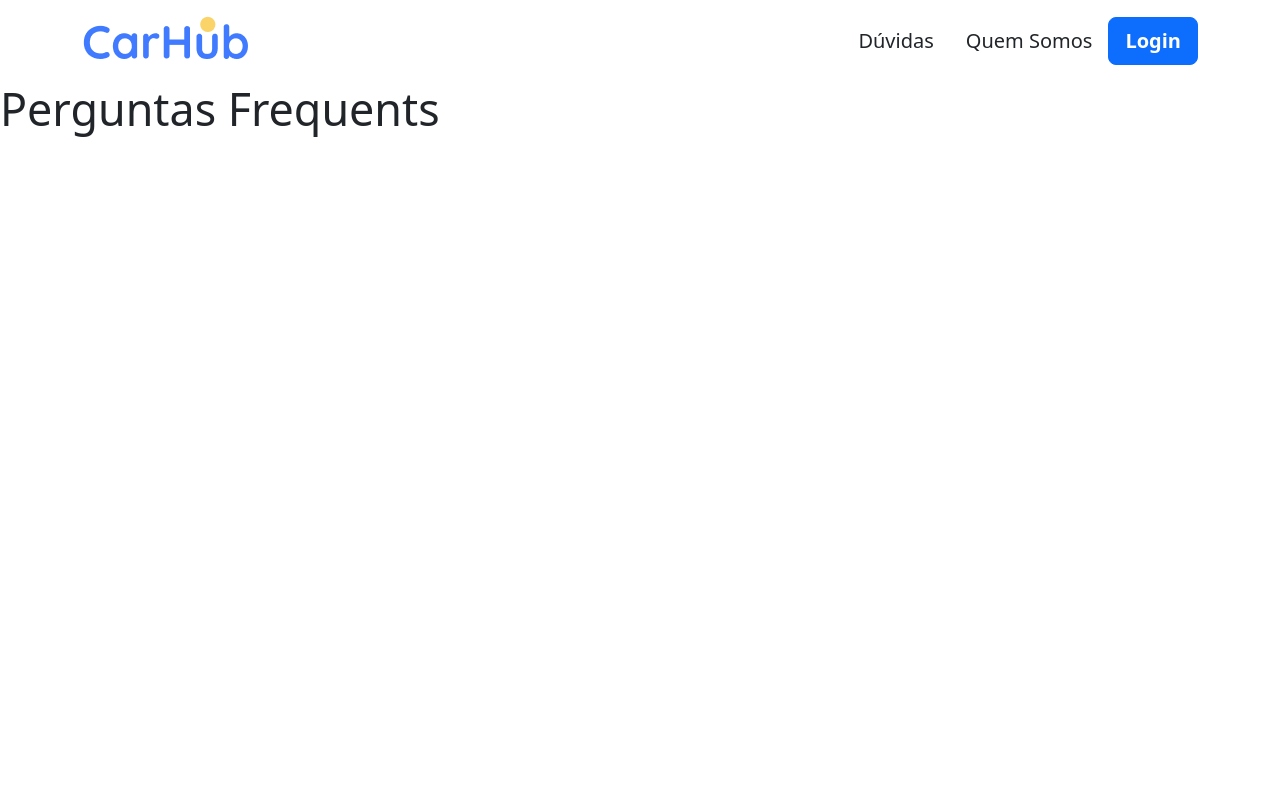
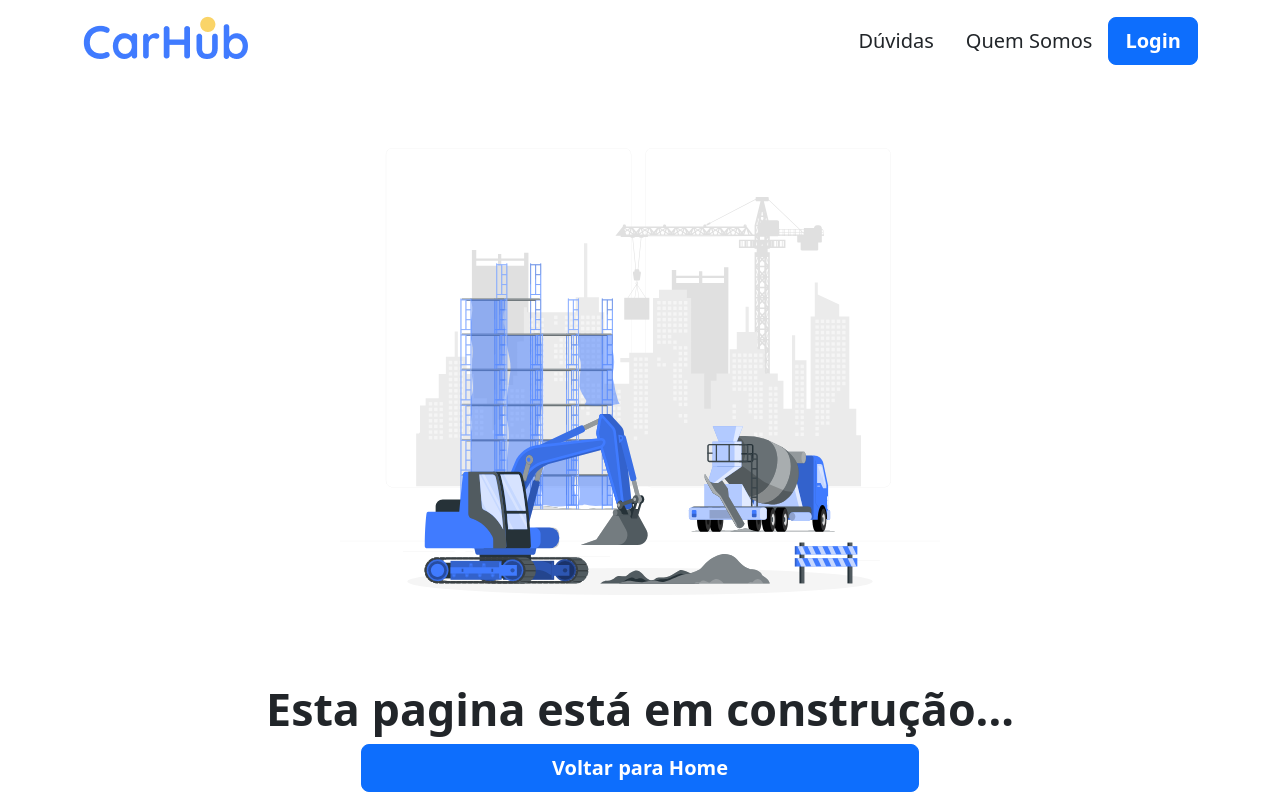
Before and after one commit to clemeson/carhub, a React (Vite) app in the folder frontend/: page /questions in a window 1280 px wide. Built offline with nearby package versions, Linux system fonts and the light colour scheme.

Commit message:
feat: page placeholder

```diff
--- a/frontend/src/pages/AboutUs/index.jsx
+++ b/frontend/src/pages/AboutUs/index.jsx
@@ -1,9 +1,34 @@
-import React from 'react';
-
+import constru from '../../assets/constructor.svg';
+import Button from '../../components/Button';
+import { useNavigate } from 'react-router-dom';
 // import { Container } from './styles';
 
 function AboutUs() {
-  return <h1>SObre nós</h1>;
+  const navigate = useNavigate();
+  const handleButton = (e) => {
+    e.preventDefault();
+
+    navigate('/');
+  };
+  return (
+    <>
+      <div className="container d-flex flex-column justify-content-center w-100">
+        <img
+          style={{ maxWidth: '600px' }}
+          className="w-100 mx-auto"
+          src={constru}
+        ></img>
+        <h1 className="fw-bold mx-auto">Esta pagina está em construção...</h1>
+        <div className="w-50 mx-auto">
+          <Button
+            color={'primary'}
+            text={'Voltar para Home'}
+            handleClick={handleButton}
+          ></Button>
+        </div>
+      </div>
+    </>
+  );
 }
 
 export default AboutUs;
--- a/frontend/src/pages/PublishCar/index.jsx
+++ b/frontend/src/pages/PublishCar/index.jsx
@@ -1,11 +1,32 @@
-import React from 'react';
-
+import constru from '../../assets/constructor.svg';
+import Button from '../../components/Button';
+import { useNavigate } from 'react-router-dom';
 // import { Container } from './styles';
 
 function PublishCar() {
+  const navigate = useNavigate();
+  const handleButton = (e) => {
+    e.preventDefault();
+
+    navigate('/');
+  };
   return (
     <>
-      <h1>Publcar seu carro</h1>
+      <div className="container d-flex flex-column justify-content-center w-100">
+        <img
+          style={{ maxWidth: '600px' }}
+          className="w-100 mx-auto"
+          src={constru}
+        ></img>
+        <h1 className="fw-bold mx-auto">Esta pagina está em construção...</h1>
+        <div className="w-50 mx-auto">
+          <Button
+            color={'primary'}
+            text={'Voltar para Home'}
+            handleClick={handleButton}
+          ></Button>
+        </div>
+      </div>
     </>
   );
 }
--- a/frontend/src/pages/Questions/index.jsx
+++ b/frontend/src/pages/Questions/index.jsx
@@ -1,9 +1,34 @@
-import React from 'react';
-
+import constru from '../../assets/constructor.svg';
+import Button from '../../components/Button';
+import { useNavigate } from 'react-router-dom';
 // import { Container } from './styles';
 
 function Questions() {
-  return <h1>Perguntas Frequents</h1>;
+  const navigate = useNavigate();
+  const handleButton = (e) => {
+    e.preventDefault();
+
+    navigate('/');
+  };
+  return (
+    <>
+      <div className="container d-flex flex-column justify-content-center w-100">
+        <img
+          style={{ maxWidth: '600px' }}
+          className="w-100 mx-auto"
+          src={constru}
+        ></img>
+        <h1 className="fw-bold mx-auto">Esta pagina está em construção...</h1>
+        <div className="w-50 mx-auto">
+          <Button
+            color={'primary'}
+            text={'Voltar para Home'}
+            handleClick={handleButton}
+          ></Button>
+        </div>
+      </div>
+    </>
+  );
 }
 
 export default Questions;
```
Also changed, not shown: frontend/src/assets/constructor.svg (added).
